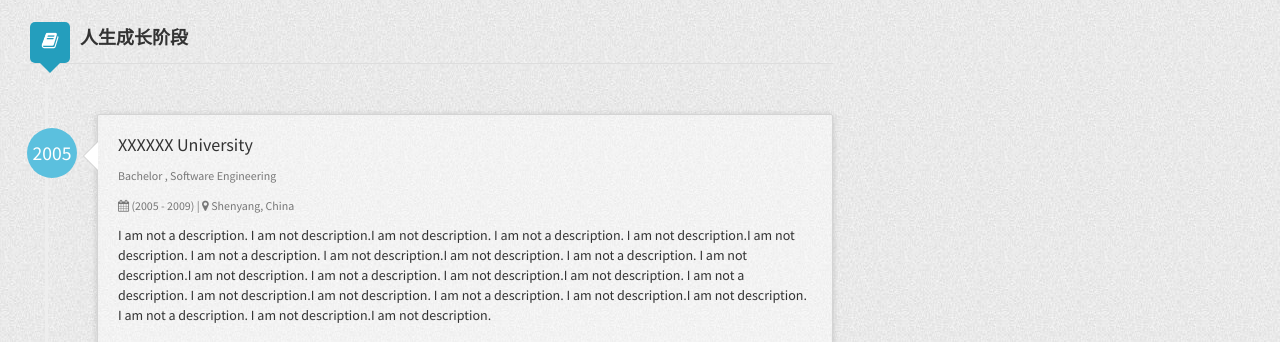
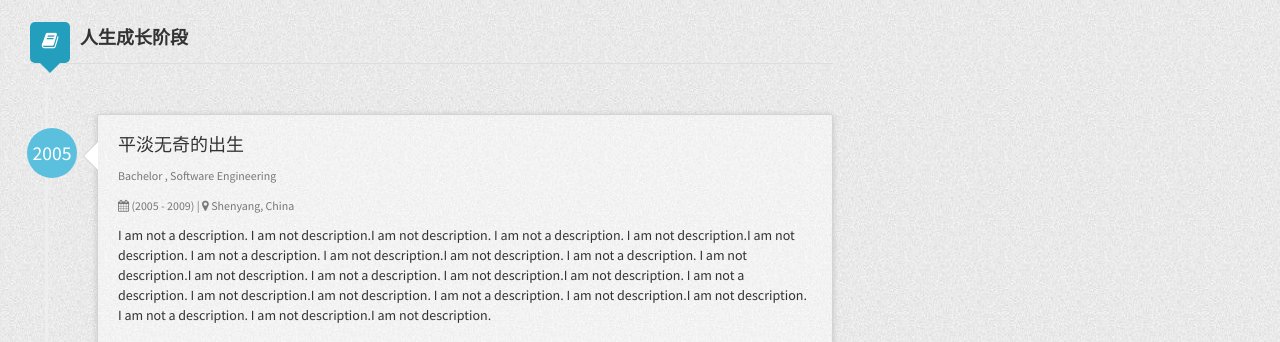
Before and after one commit to cofire2/cofire2.github.io, a Jekyll site: the page built from index.html, in a window 1280 px wide. Shown: the part 1069-1411 px from the top of the page. Built offline with Jekyll 4.4.1, drawn with Linux system fonts in a browser that asks for light colours; nearby versions of some CDN libraries.

Commit message:
Update _config.yml

```diff
--- a/_config.yml
+++ b/_config.yml
@@ -50,7 +50,7 @@ author:
       description: I am not a description. I am not description.I am not description. I am not a description. I am not description.I am not description. I am not a description. I am not description.I am not description. I am not a description. I am not description.I am not description. I am not a description. I am not description.I am not description. I am not a description. I am not description.I am not description. I am not a description. I am not description.I am not description. I am not a description. I am not description.I am not description.
   educationHistory:
     - education1:
-      organization: XXXXXX University
+      organization: 平淡无奇的出生
       location: Shenyang, China
       degree: Bachelor
       major: Software Engineering
```
